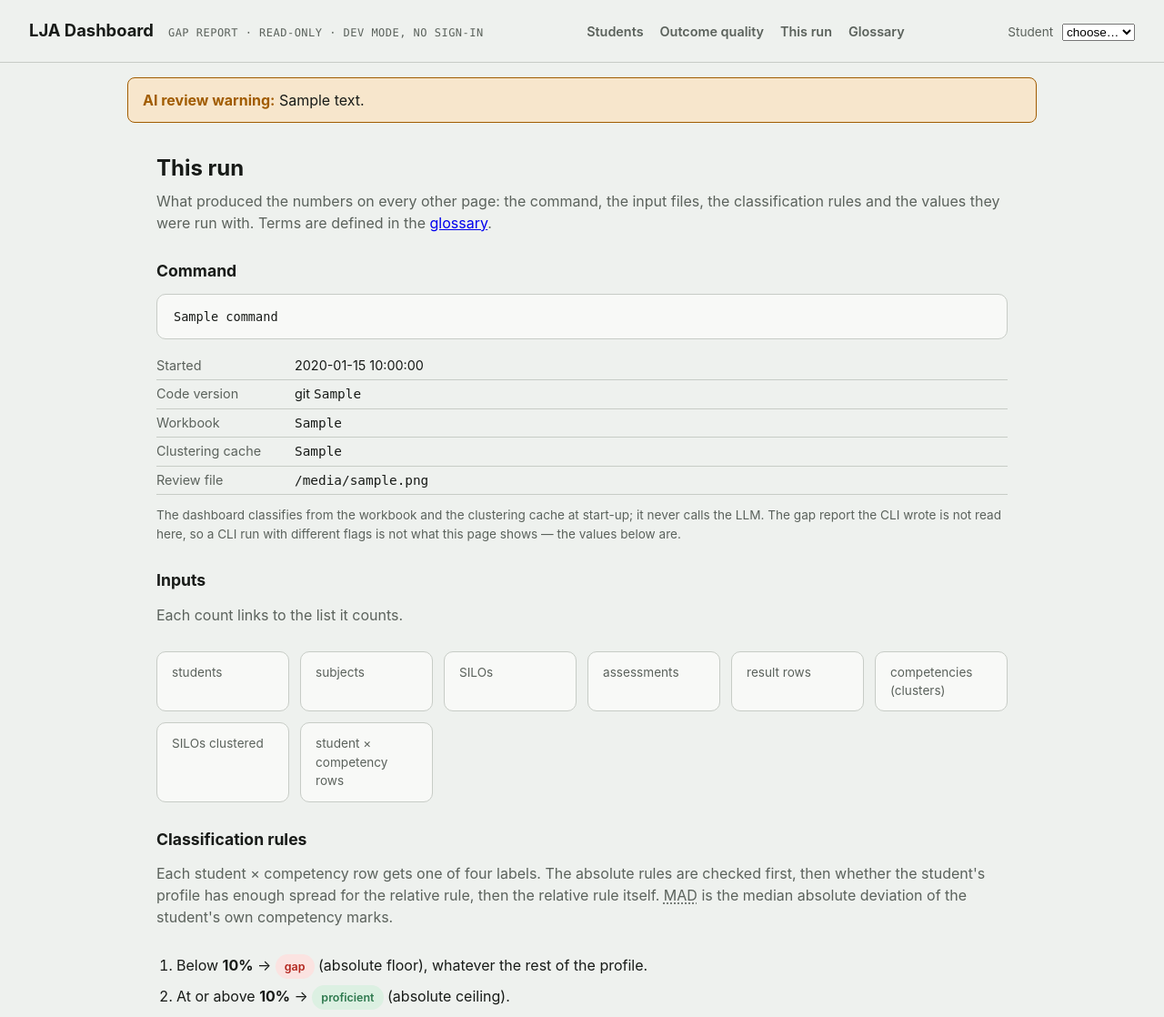
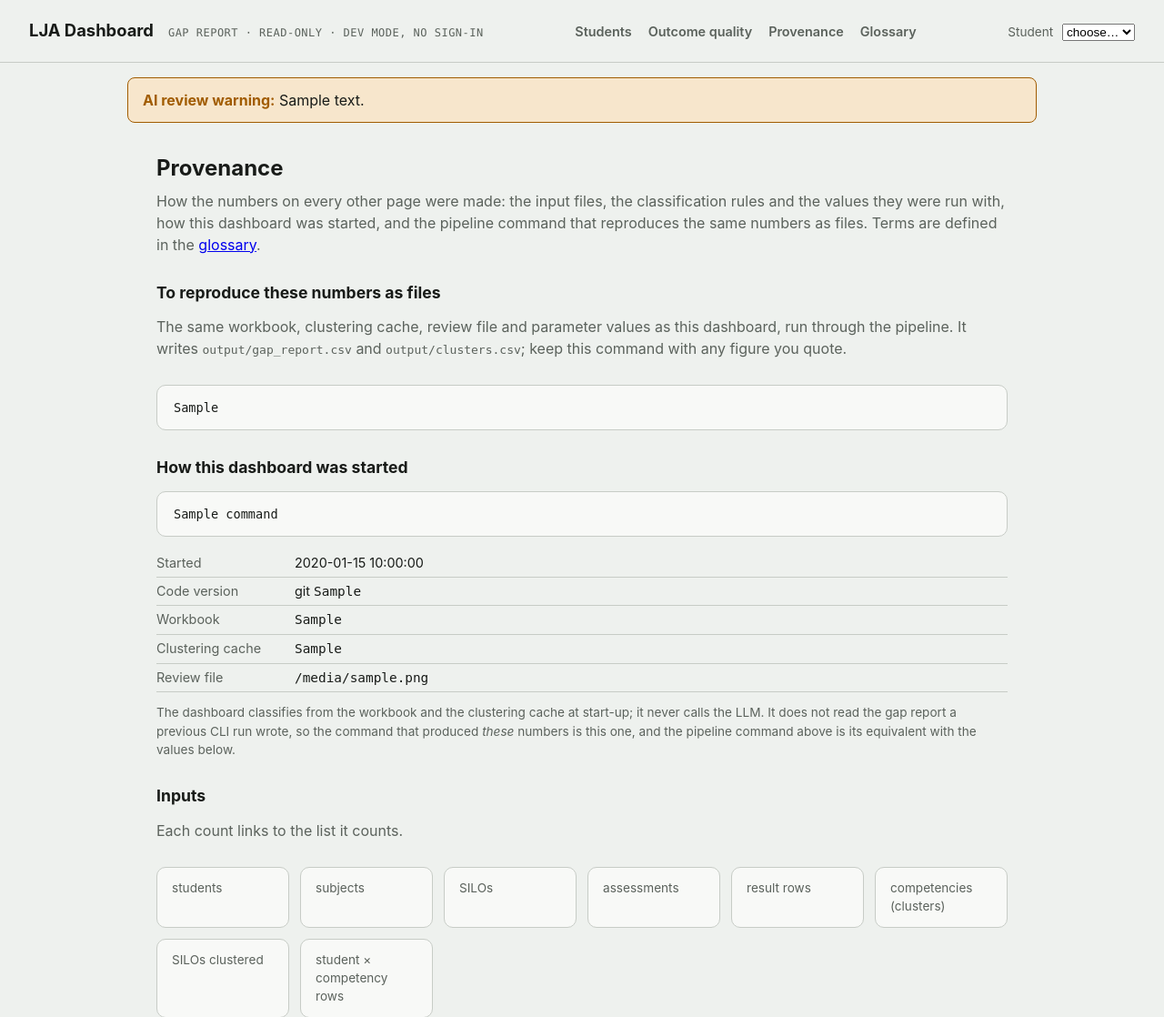
Before and after one commit to yetanotherpassword/LearningJourneyAssistant, a Python web app: template python/lja/dashboard/templates/run.html in a window 1280 px wide. Shown: the top 1118 px of the page at 91% size. Run offline with Jinja, Linux system fonts and the light colour scheme; the template is opened without the code that fills it: most values are stand-ins (such as "Sample title", 1, 10 or a date in 2020).

Commit message:
IOLG-134: rename "This run" to Provenance and show the pipeline command that reproduces its numbers
The page showed the dashboard's own start command, which is honest (the
dashboard classifies at start-up and never reads the CLI's gap report) but
not what a reader needs to reproduce the figures as files. It now opens
with the equivalent `python -m lja.cli` command, built from the same
workbook, cache and review file, with a flag for every threshold that
differs from the default and an environment prefix for the one that has
no flag. An app created in-process says the paths are unknown rather than
inventing them. Nav, title and back-links say Provenance; the /run route
is unchanged.

Co-Authored-By: Claude Fable 5.1 <noreply@anthropic.com>

```diff
--- a/python/lja/dashboard/templates/assessments.html
+++ b/python/lja/dashboard/templates/assessments.html
@@ -1,7 +1,7 @@
 {% extends "base.html" %}
 {% block title %}Assessments &mdash; LJA Dashboard{% endblock %}
 {% block content %}
-<a class="back-link" href="/run">&larr; this run</a>
+<a class="back-link" href="/run">&larr; provenance</a>
 <h1>Assessments</h1>
 <p class="dek">
   All {{ rows|length }} assessments in the dataset's assessment map, one row each, with the SILOs each evidences
--- a/python/lja/dashboard/templates/base.html
+++ b/python/lja/dashboard/templates/base.html
@@ -26,7 +26,7 @@
   <nav class="site-nav">
     <a href="/">Students</a>
     <a href="/silos">Outcome quality</a>
-    <a href="/run">This run</a>
+    <a href="/run">Provenance</a>
     <a href="/glossary">Glossary</a>
   </nav>
   <label class="picker">Student
--- a/python/lja/dashboard/templates/run.html
+++ b/python/lja/dashboard/templates/run.html
@@ -1,13 +1,21 @@
 {% extends "base.html" %}
-{% block title %}This run &mdash; LJA Dashboard{% endblock %}
+{% block title %}Provenance &mdash; LJA Dashboard{% endblock %}
 {% block content %}
-<h1>This run</h1>
+<h1>Provenance</h1>
 <p class="dek">
-  What produced the numbers on every other page: the command, the input files, the classification
-  rules and the values they were run with. Terms are defined in the <a href="/glossary">glossary</a>.
+  How the numbers on every other page were made: the input files, the classification rules and the values
+  they were run with, how this dashboard was started, and the pipeline command that reproduces the same
+  numbers as files. Terms are defined in the <a href="/glossary">glossary</a>.
 </p>
 
-<h2>Command</h2>
+<h2>To reproduce these numbers as files</h2>
+<p class="dek">
+  The same workbook, clustering cache, review file and parameter values as this dashboard, run through the pipeline.
+  It writes <code>output/gap_report.csv</code> and <code>output/clusters.csv</code>; keep this command with any figure you quote.
+</p>
+<pre class="command">{{ pipeline_command }}</pre>
+
+<h2>How this dashboard was started</h2>
 {% if run_info %}
 <pre class="command">{{ run_info.command }}</pre>
 <dl class="kv">
@@ -19,8 +27,8 @@
 </dl>
 <p class="chart-note">
   The dashboard classifies from the workbook and the clustering cache at start-up; it never calls the LLM.
-  The gap report the CLI wrote is not read here, so a CLI run with different flags is not what this page shows &mdash;
-  the values below are.
+  It does not read the gap report a previous CLI run wrote, so the command that produced <em>these</em> numbers is this one,
+  and the pipeline command above is its equivalent with the values below.
 </p>
 {% else %}
 <p class="empty-state">No command recorded: this app was created in-process rather than started with <code>python -m lja.dashboard</code>.</p>
```
Also changed, not shown: python/lja/dashboard/app.py (+26 -0 lines), python/tests/test_dashboard_priority.py (+29 -0 lines), python/README.md.
